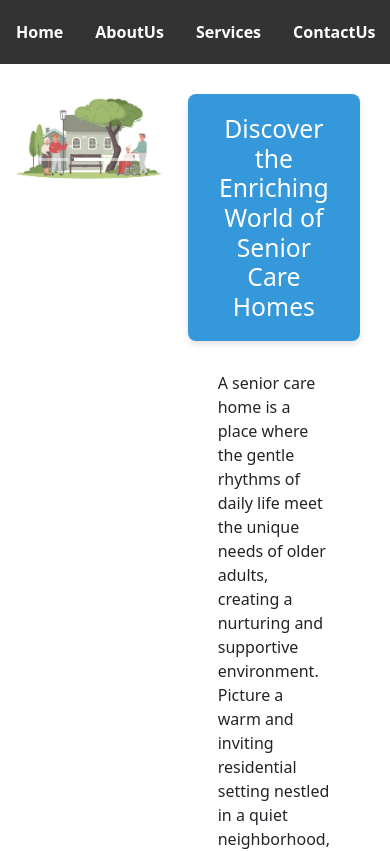
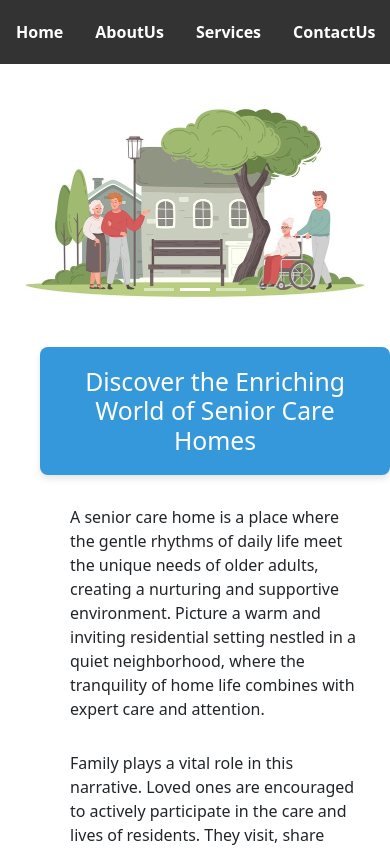
Before and after one commit to insidejobb/healthcarehub, a React (Create React App) app: page /Home in a window 390 px wide. Shown: the top 851 px of the page. Built offline with nearby package versions, Linux system fonts and the light colour scheme.

Commit message:
HomePage updated

```diff
--- a/src/Components/Home.css
+++ b/src/Components/Home.css
@@ -2,16 +2,9 @@
     margin: 10px;
    border-radius: 20px;
    display: flex;
-}
-.cc img{
-    display: flex;
-
+   flex-direction: row;
 }
 
-.carousel_lable{
-    color: black;
-    margin-top: 1rem;
-}
 .text{
     overflow: hidden;
     margin: 30px;
@@ -74,3 +67,16 @@
     justify-content: center;
 
 }
+
+@media (max-width: 768px) {
+  .cc {
+    flex-direction: column; /* Stack columns on top of each other */
+  }
+
+  .col-md-12,
+  .textContainer {
+    flex: initial; /* Reset flex properties */
+    width: 100%; /* Full width for each column */
+    padding: 10px; /* Adjust padding for smaller screens */
+  }
+}
--- a/src/Components/Home.jsx
+++ b/src/Components/Home.jsx
@@ -15,7 +15,7 @@ const Home = () => {
     <>
       <Navbar/>
       <div className='cc'>
-      <div style={{width:'50%',marginTop:'17px'}}>
+      <div style={{marginTop:'17px'}}>
       <Carousel activeIndex={index} onSelect={handleSelect} >
       <Carousel.Item style={{color:'black'}}>
       <img src='../Images/curosel1.jpg' alt='a'/>
@@ -66,7 +66,7 @@ const Home = () => {
       </div> */}
 
 
-<div className='container'>
+      <div className='container'>
       <div className='row'>
         <div className='col-lg-4 col-md-6 col-sm-12'>
           <div className="card mb-4">
```
